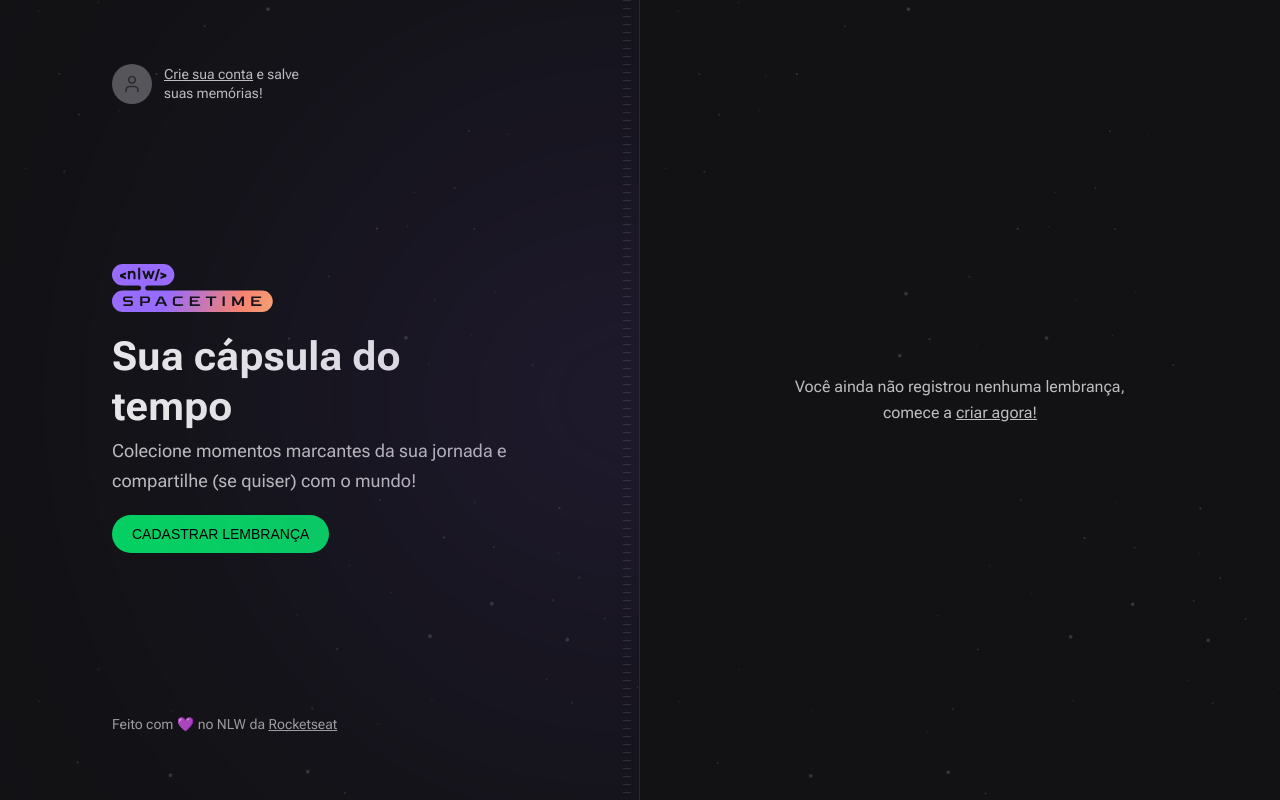
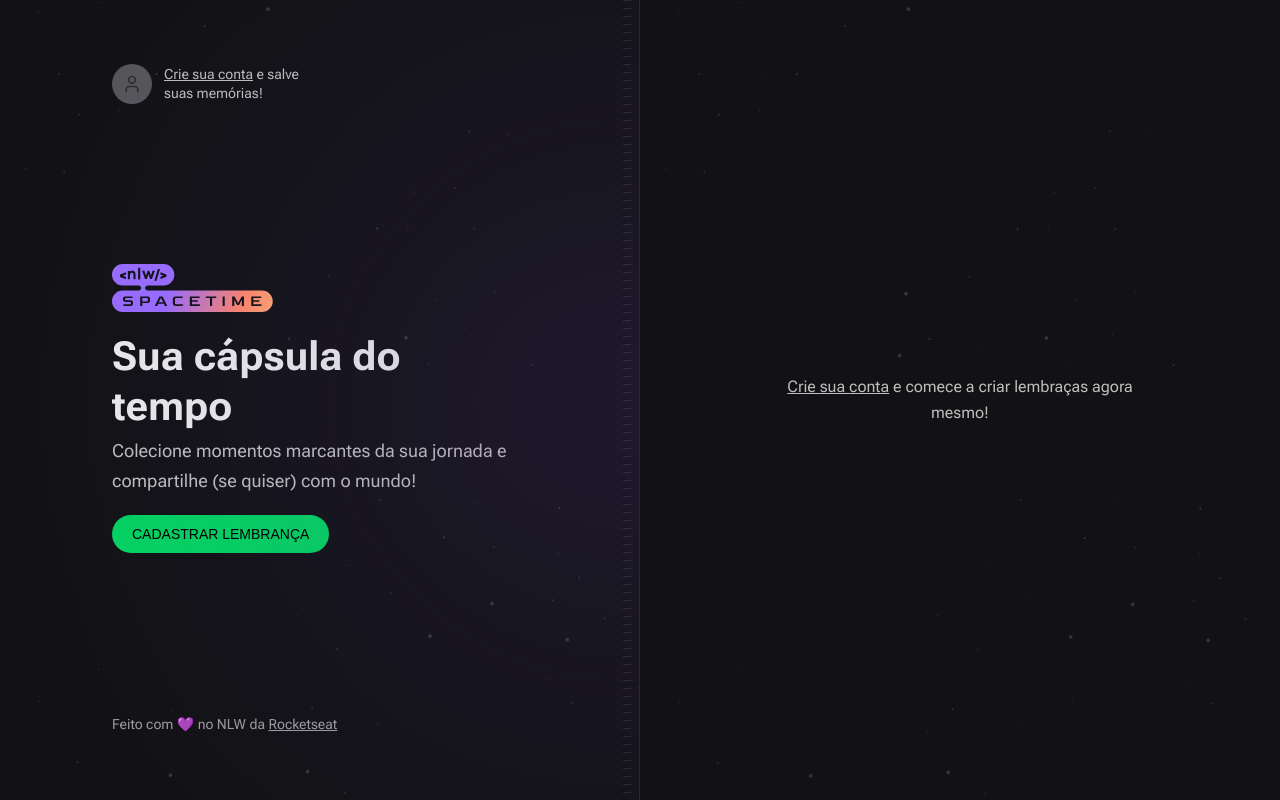
Before and after one commit to daviaxs/spacetime, a Next.js app in the folder web/: page / in a window 1280 px wide. Built offline with nearby package versions, Linux system fonts and the light colour scheme; no server answers; a web font is replaced by a local one.

Commit message:
Added verification in EmptyMemories component

```diff
--- a/web/src/shared/components/EmptyMemories.tsx
+++ b/web/src/shared/components/EmptyMemories.tsx
@@ -1,8 +1,14 @@
+import { cookies } from 'next/headers'
 import Link from 'next/link'
 
+const signInURL = `https://github.com/login/oauth/authorize?client_id=${process.env.NEXT_PUBLIC_GITHUB_CLIENT_ID}`
+
 export function EmptyMemories() {
+  const isAuthenticated = cookies().has('token')
+
   return (
     <div className="flex flex-1 items-center justify-center">
+      {isAuthenticated ? (
         <p className="w-[360px] text-center leading-relaxed">
           Você ainda não registrou nenhuma lembrança, comece a{' '}
           <Link
@@ -12,6 +18,17 @@
             criar agora!
           </Link>
         </p>
+      ) : (
+        <p className="w-[360px] text-center leading-relaxed">
+          <Link
+            href={signInURL}
+            className="underline transition-colors hover:text-gray-50"
+          >
+            Crie sua conta
+          </Link>{' '}
+          e comece a criar lembraças agora mesmo!
+        </p>
+      )}
     </div>
   )
 }
--- /dev/null
+++ b/web/src/shared/components/SignIn copy.tsx
@@ -0,0 +1,20 @@
+import { User } from 'lucide-react'
+import Link from 'next/link'
+
+export function SignIn() {
+  return (
+    <Link
+      href={`https://github.com/login/oauth/authorize?client_id=${process.env.NEXT_PUBLIC_GITHUB_CLIENT_ID}`}
+      className="flex items-center gap-3 text-left"
+      rel="noreferrer"
+    >
+      <div className="flex h-10 w-10 items-center justify-center rounded-full bg-gray-400">
+        <User className="h-5 w-5 text-gray-500" />
+      </div>
+
+      <p className="max-w-[140px] text-sm leading-snug transition-colors hover:text-gray-50">
+        <span className="underline">Crie sua conta</span> e salve suas memórias!
+      </p>
+    </Link>
+  )
+}
```
Lines whose indentation alone changed are shown as unchanged.
